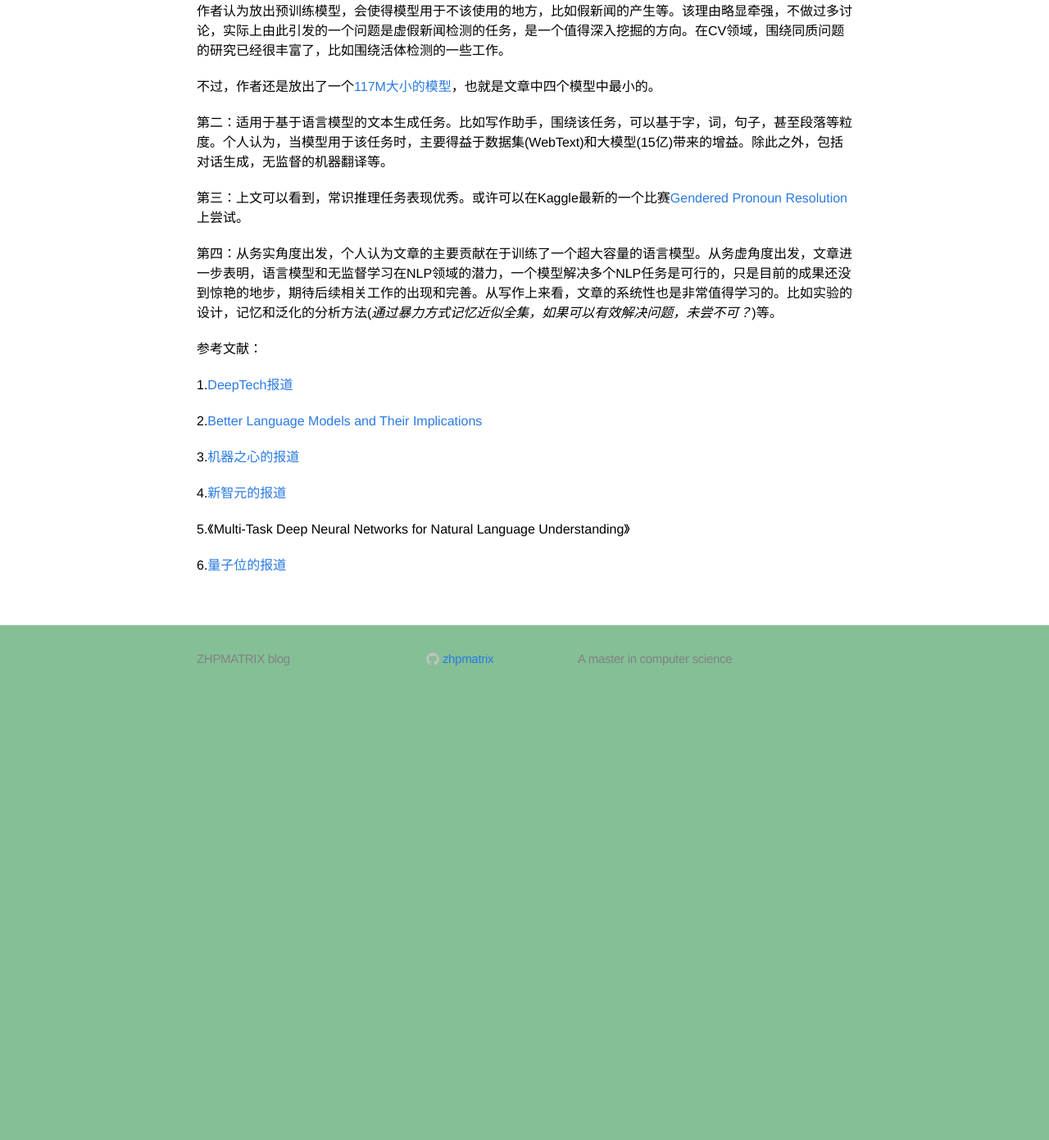
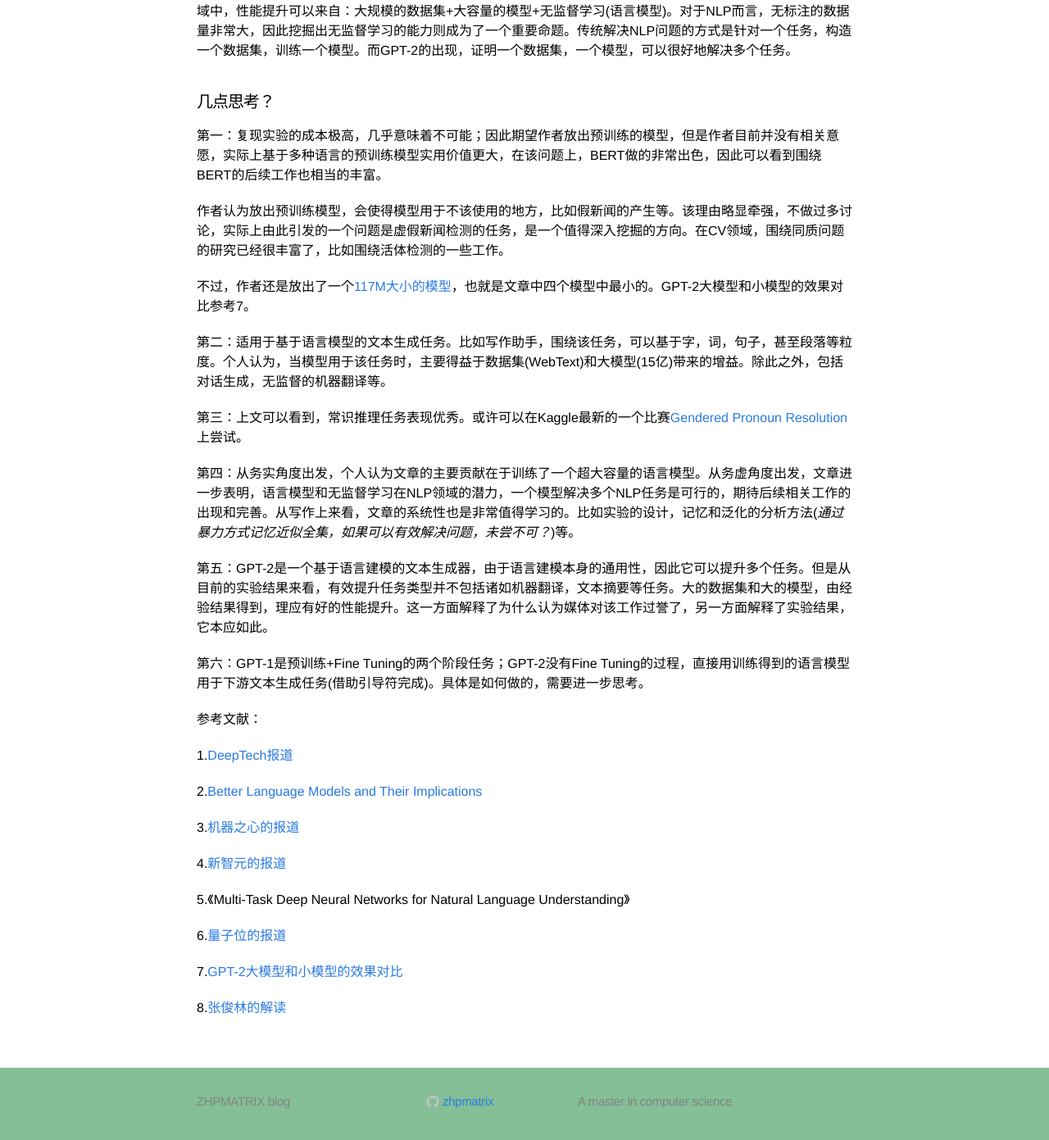
Before and after one commit to zhpmatrix/zhpmatrix.github.io, a Jekyll site: the page built from _posts/2019-02-16-transformer-multi-task.md, in a window 1280 px wide and 1400 px high, scrolled down 3716 px. Shown: the top 1391 px of the window at 82% size. Built offline with Jekyll 4.4.1, drawn with Linux system fonts in a browser that asks for light colours; comment, search, counter and statistics services are not loaded; before the commit the page ends 4576 px from its top, so only the background shows below that; some of the changed text lies outside the part shown.

Commit message:
update blog

```diff
--- a/_posts/2019-02-16-transformer-multi-task.md
+++ b/_posts/2019-02-16-transformer-multi-task.md
@@ -1,7 +1,7 @@
 ---
 layout: post
 title: "[NLP]论文阅读-《Language Models are Unsupervised Multitask Learners》"
-excerpt: "GPT-2的论文阅读，陈述了主要内容，比较了实验结果，并提出了关于该模型的几点思考。个人的感觉是该工作有启发但是并不惊艳，期待进一步完善和思考。"
+excerpt: "GPT-2的论文阅读，陈述了主要内容，比较了实验结果，并提出了关于该模型的几点思考。"
 date: 2019-02-16 18:43:00
 mathjax: true
 ---
@@ -14,9 +14,19 @@ mathjax: true
 
 #### 什么样的数据集？
 
-WebText(millions of webpages，40GB of text)
+WebText(millions of webpages，40GB of text)，来自Reddit。
 
 #### 多大的模型？
+
+GPT-2在GPT的基础上做了微小的修改，其中包括：
+
+第一：LayerNorm的移动和添加；
+
+第二：修改后的残差层的权重初始化策略(每层的初始化权重随层数加深而变小)；
+
+第三：扩大词表；
+
+第四：增加context size和batch size；
 
 GPT-2(1.5B parameter Transformer)，即使这样，模型仍然没有过拟合WebText，意味着模型的参数可以更多，迁移任务的性能可以进一步提升。对于模型容量的认识，给一个表格：
 
@@ -38,7 +48,7 @@ GPT-2(1.5B parameter Transformer)，即使这样，模型仍然没有过拟合We
 
 #### 缺点是啥？
 
-无监督的通病，收敛慢。问答，阅读理解，翻译和摘要任务成绩一般(语言建模任务成绩优秀)。相关结果如下：
+比之BERT，GPT有的问题，GPT-2都会继承。无监督的通病，收敛慢。问答，阅读理解，翻译和摘要任务成绩一般(语言建模任务成绩优秀)。相关结果如下：
 
 ##### 自然问答
 
@@ -79,13 +89,17 @@ GPT-2(1.5B parameter Transformer)，即使这样，模型仍然没有过拟合We
 
 作者认为放出预训练模型，会使得模型用于不该使用的地方，比如假新闻的产生等。该理由略显牵强，不做过多讨论，实际上由此引发的一个问题是虚假新闻检测的任务，是一个值得深入挖掘的方向。在CV领域，围绕同质问题的研究已经很丰富了，比如围绕活体检测的一些工作。
 
-不过，作者还是放出了一个[117M大小的模型](https://github.com/openai/gpt-2)，也就是文章中四个模型中最小的。
+不过，作者还是放出了一个[117M大小的模型](https://github.com/openai/gpt-2)，也就是文章中四个模型中最小的。GPT-2大模型和小模型的效果对比参考7。
 
 第二：适用于基于语言模型的文本生成任务。比如写作助手，围绕该任务，可以基于字，词，句子，甚至段落等粒度。个人认为，当模型用于该任务时，主要得益于数据集(WebText)和大模型(15亿)带来的增益。除此之外，包括对话生成，无监督的机器翻译等。
 
 第三：上文可以看到，常识推理任务表现优秀。或许可以在Kaggle最新的一个比赛[Gendered Pronoun Resolution](https://www.kaggle.com/c/gendered-pronoun-resolution)上尝试。
 
-第四：从务实角度出发，个人认为文章的主要贡献在于训练了一个超大容量的语言模型。从务虚角度出发，文章进一步表明，语言模型和无监督学习在NLP领域的潜力，一个模型解决多个NLP任务是可行的，只是目前的成果还没到惊艳的地步，期待后续相关工作的出现和完善。从写作上来看，文章的系统性也是非常值得学习的。比如实验的设计，记忆和泛化的分析方法(_通过暴力方式记忆近似全集，如果可以有效解决问题，未尝不可？_)等。
+第四：从务实角度出发，个人认为文章的主要贡献在于训练了一个超大容量的语言模型。从务虚角度出发，文章进一步表明，语言模型和无监督学习在NLP领域的潜力，一个模型解决多个NLP任务是可行的，期待后续相关工作的出现和完善。从写作上来看，文章的系统性也是非常值得学习的。比如实验的设计，记忆和泛化的分析方法(_通过暴力方式记忆近似全集，如果可以有效解决问题，未尝不可？_)等。
+
+第五：GPT-2是一个基于语言建模的文本生成器，由于语言建模本身的通用性，因此它可以提升多个任务。但是从目前的实验结果来看，有效提升任务类型并不包括诸如机器翻译，文本摘要等任务。大的数据集和大的模型，由经验结果得到，理应有好的性能提升。这一方面解释了为什么认为媒体对该工作过誉了，另一方面解释了实验结果，它本应如此。
+
+第六：GPT-1是预训练+Fine Tuning的两个阶段任务；GPT-2没有Fine Tuning的过程，直接用训练得到的语言模型用于下游文本生成任务(借助引导符完成)。具体是如何做的，需要进一步思考。
 
 
 参考文献：
@@ -101,3 +115,7 @@ GPT-2(1.5B parameter Transformer)，即使这样，模型仍然没有过拟合We
 5.《Multi-Task Deep Neural Networks for Natural Language Understanding》
 
 6.[量子位的报道](https://mp.weixin.qq.com/s/Viyc66ywVBsrnQUdYvK8ow)
+
+7.[GPT-2大模型和小模型的效果对比](https://mp.weixin.qq.com/s?__biz=MzIzNjc1NzUzMw==&mid=2247514504&idx=2&sn=736c42eb98712fa918371b59a3e55db1&chksm=e8d00efadfa787ece0622ef8f6abec918f1d91c64c8e056d9c0d0542cb136c1fddd85298f922&mpshare=1&scene=23&srcid=%23rd)
+
+8.[张俊林的解读](https://zhuanlan.zhihu.com/p/56865533)
```
